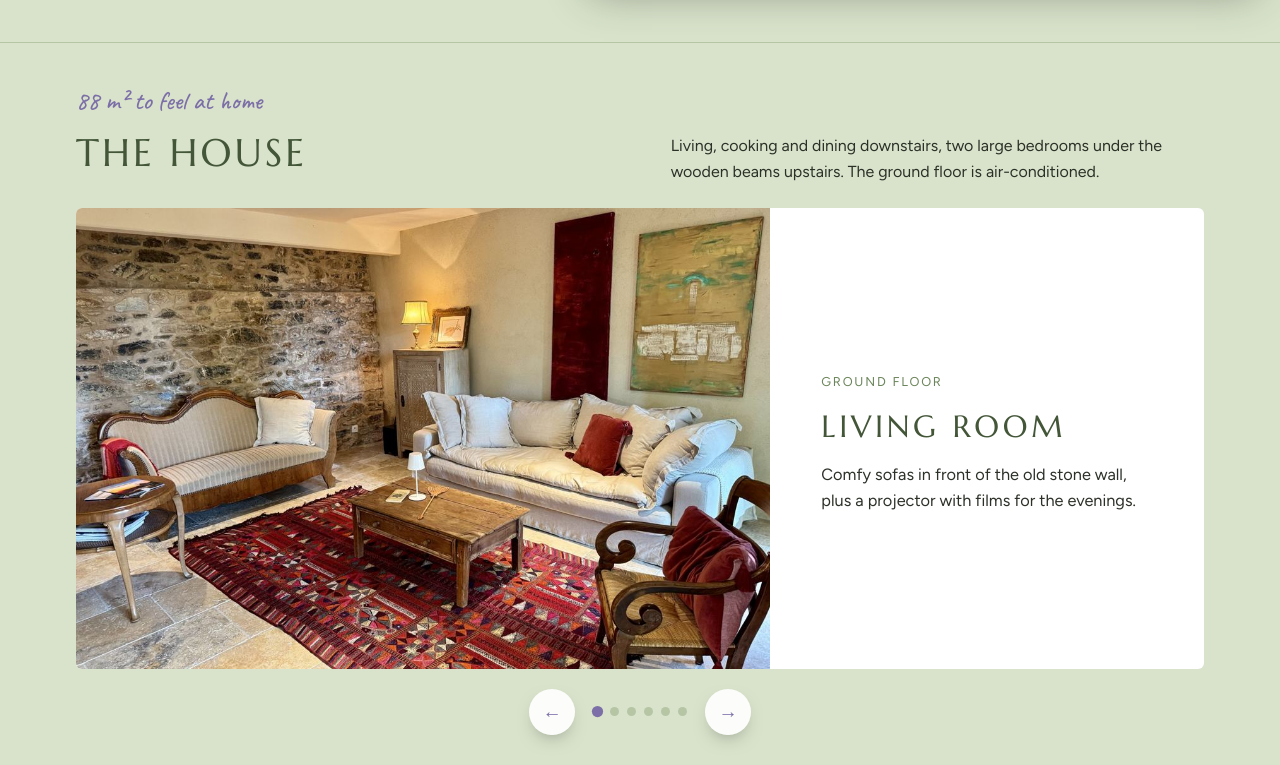
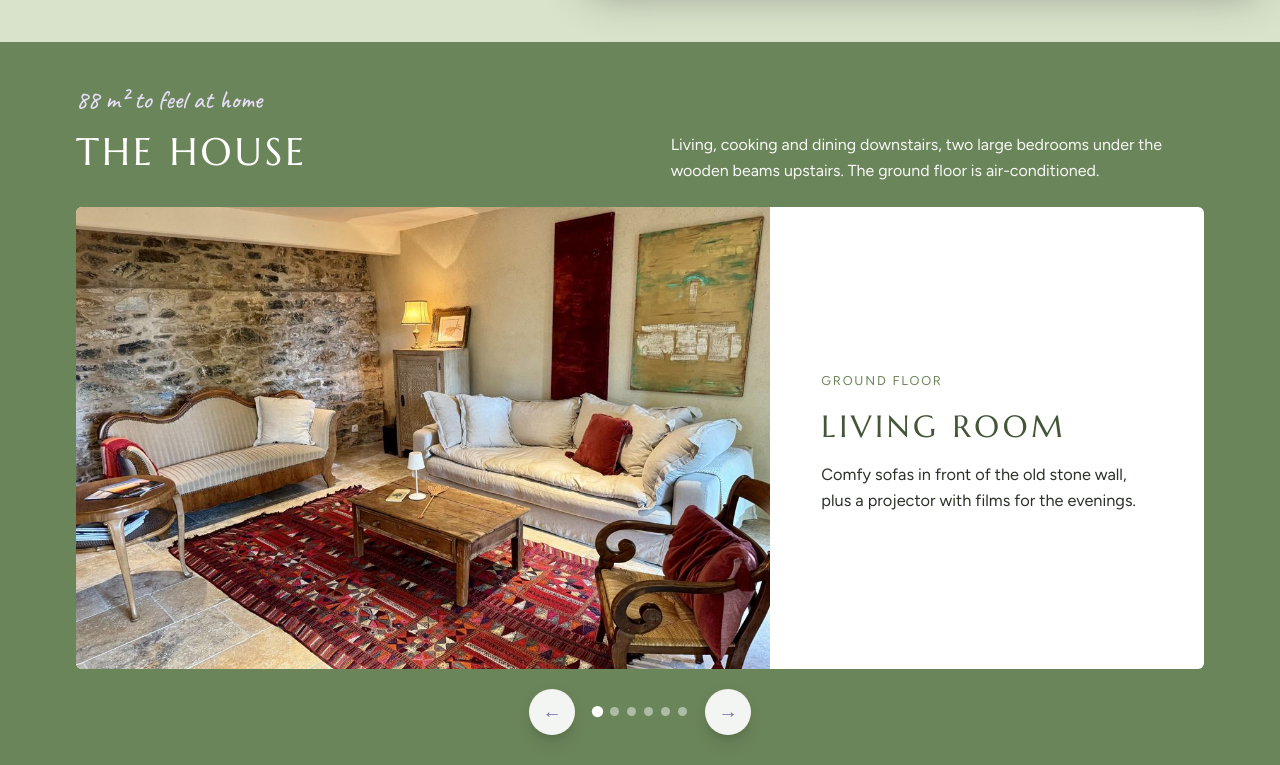
Before and after one commit to JulianDoebbeling/gitedelacalade, a plain HTML site: page website/index.html in a window 1280 px wide. Shown: the part 1495-2260 px from the top of the page. Drawn offline with Linux system fonts and the light colour scheme.

Commit message:
Hell/Dunkel-Wechsel zurück, mit sattem Olivgrün
Co-Authored-By: Claude Opus 5.5 <noreply@anthropic.com>
Claude-Session: https://claude.ai/code/session_01H8ey63UVaettjZ3X7NrcjS

```diff
--- a/website/index.html
+++ b/website/index.html
@@ -13,7 +13,7 @@
 :root{
   --sage:#6B855A;        /* main colour from the postcard band */
   --sage-deep:#435638;   /* text on light, buttons */
-  --sage-pale:#D9E3CB;   /* mid sage surface for bands */
+  --sage-pale:#C3D1AB;   /* mid sage surface for bands */
   --linen:#D9E3CB;       /* page ground: light sage */
   --ink:#2C3128;         /* body text */
   --lavender:#7C6FA8;    /* playful accent from the garden */
@@ -392,8 +392,17 @@ section{padding-block:var(--pad)}
 }
 
 /* one consistent green ground; sections separated by a fine line */
-main>section+section,.hero+section{border-top:1px solid var(--line)}
 .map .land{fill:#F0F4EA}
+
+/* rich olive band (Das Haus) */
+.olive{background:var(--sage);color:#fff}
+.olive h2{color:#fff}
+.olive .hand{color:#E4DDF6}
+.olive .headrow p{color:#fff;opacity:.95}
+.olive .room{color:var(--ink)}
+.olive .dots button{background:rgba(255,255,255,.45)}
+.olive .dots button[aria-current="true"]{background:#fff}
+#umgebung .map{box-shadow:0 18px 40px -26px rgba(44,49,40,.55)}
 </style>
 </head>
 <body>
@@ -448,7 +457,7 @@ main>section+section,.hero+section{border-top:1px solid var(--line)}
     </div>
   </section>
 
-  <section class="band fit" id="haus">
+  <section class="band olive fit" id="haus">
     <div class="wrap">
       <div class="headrow">
         <div><span class="hand eyebrow" data-i18n="hand_house">88 m² zum Wohlfühlen</span><h2 data-i18n="house_h">Das Haus</h2></div>
```
